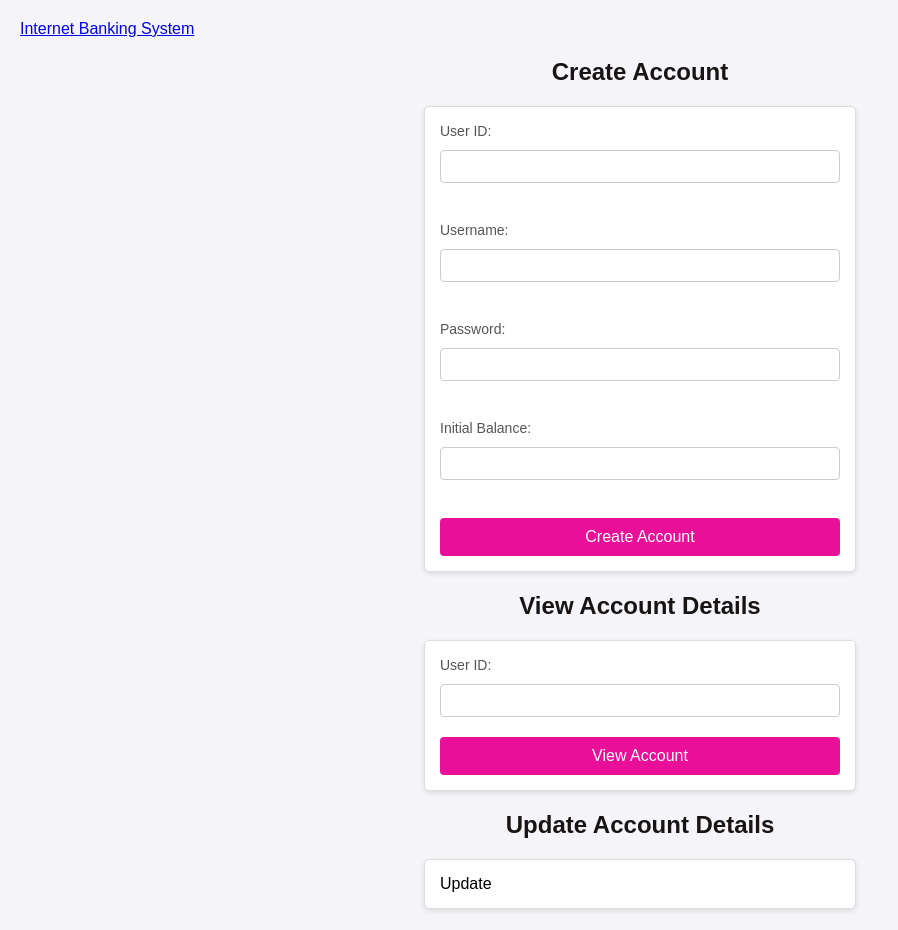
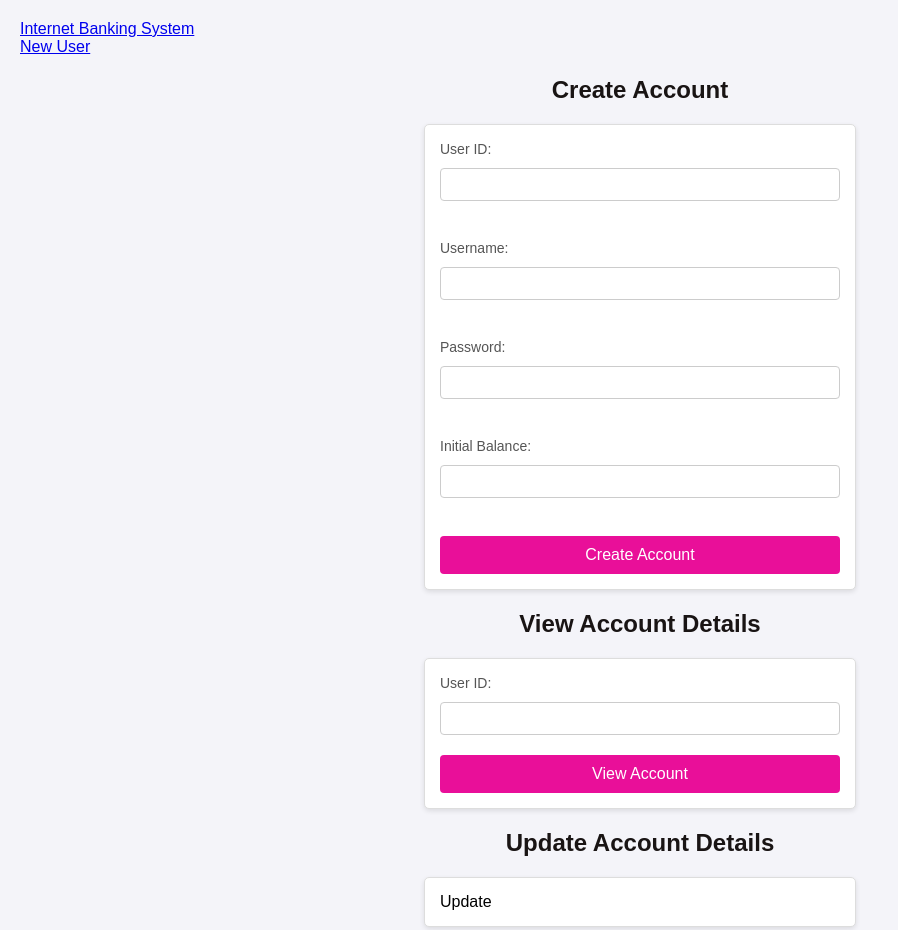
Before and after one commit to Selvarani-21/PROJECT_IBS, a website: page Index.html in a window 1280 px wide. Shown: the top 930 px of the page, without its empty margins (0-898 px from the left). Drawn offline with Linux system fonts and the light colour scheme.

Commit message:
main site

```diff
--- a/Index.html
+++ b/Index.html
@@ -19,6 +19,15 @@
         </nav>
     </header>
 <!-- /Header -->
+
+<!--Main Site-->
+<main id="site-main">
+  <div class="container">
+      <div class="box-nav d-flex-justify-between">
+          <a href="/add-user" class="border-shadow">
+              <span class="text-gradient">New User <i class="fas fa-user"></i></span>
+          </a>
+      </div>
 
 
 
```
